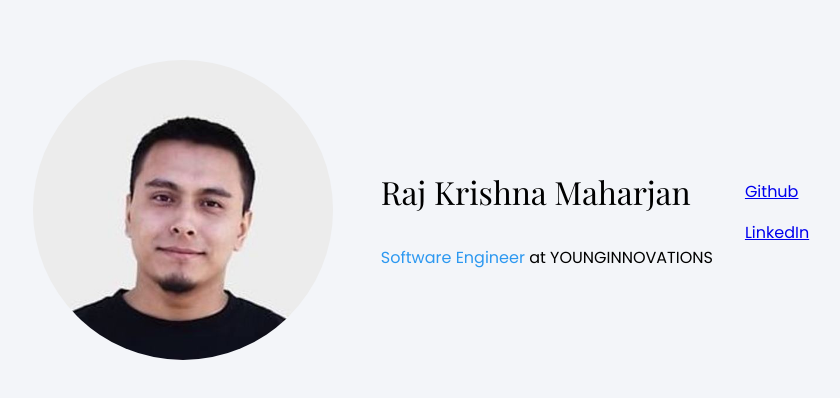
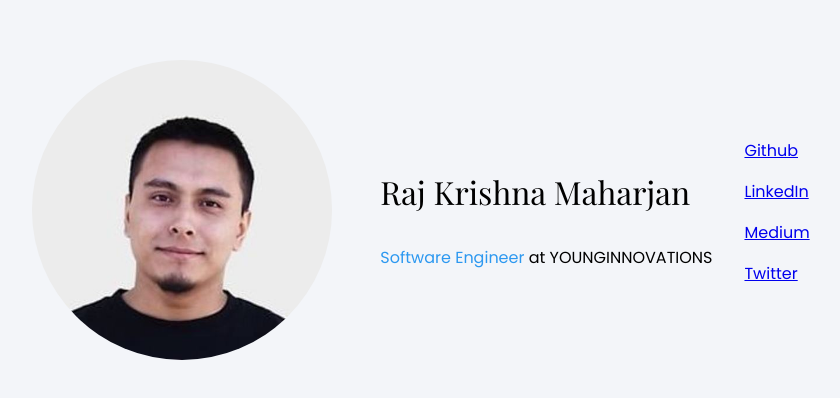
Before and after one commit to roxcity/rajmaharjan, a React (Create React App) app: page / in a window 1280 px wide. Shown: the part 188-586 px from the top of the page, without its empty margins (219-1059 px from the left). Built offline with nearby package versions, Linux system fonts and the light colour scheme.

Commit message:
medium and twitter link added

```diff
--- a/src/components/home/home.js
+++ b/src/components/home/home.js
@@ -19,6 +19,8 @@ function Home(props) {
       <div className="links">
         <p><a href="https://github.com/roxcity" target="_blank" rel="noopener noreferrer">Github</a></p>
         <p><a href="https://www.linkedin.com/in/rajmaharjan" target="_blank" rel="noopener noreferrer">LinkedIn</a></p>
+        <p><a href="https://medium.com/@Roxcity" target="_blank" rel="noopener noreferrer">Medium</a></p>
+        <p><a href="https://twitter.com/esportsraj" target="_blank" rel="noopener noreferrer">Twitter</a></p>
       </div>
     </div>
   );
```
